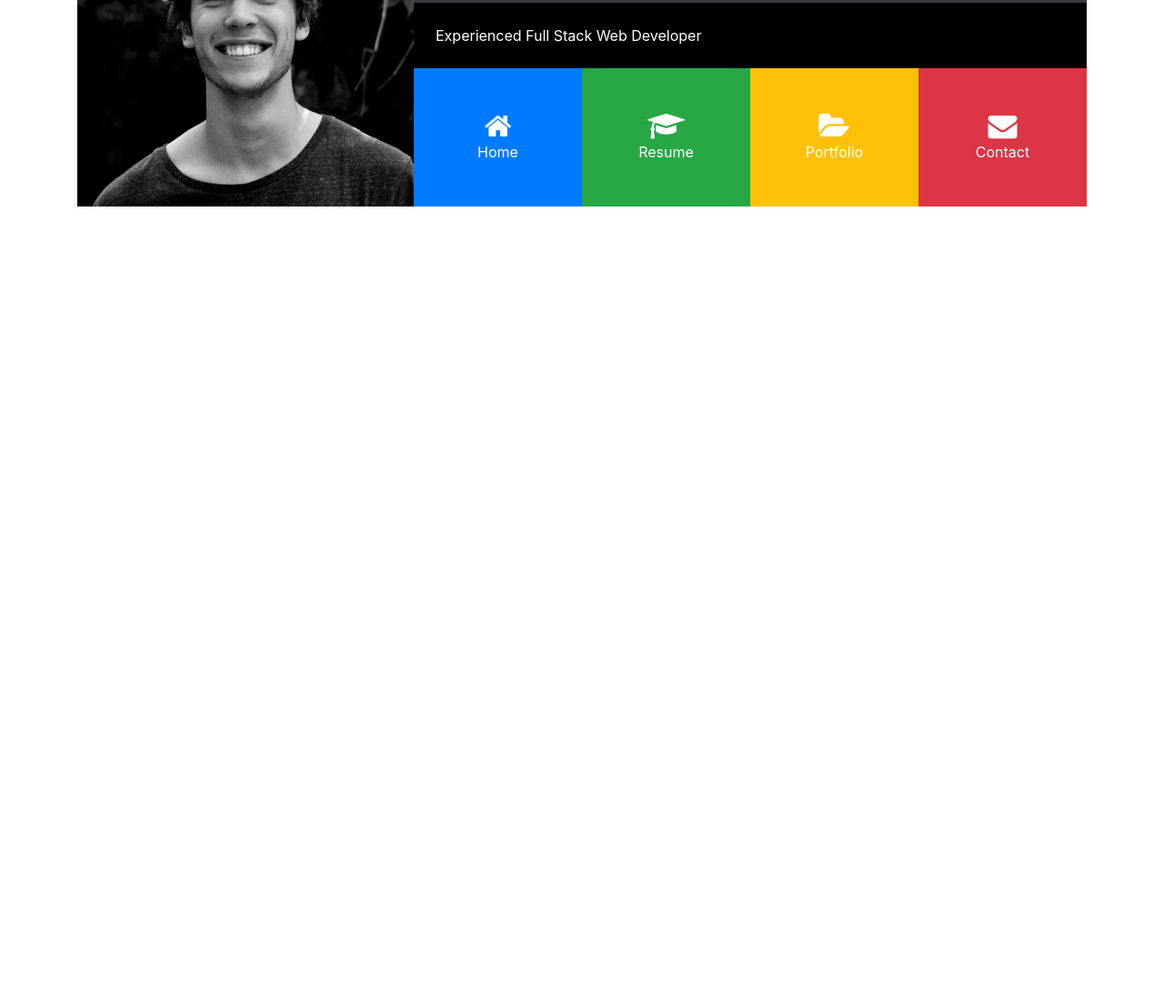
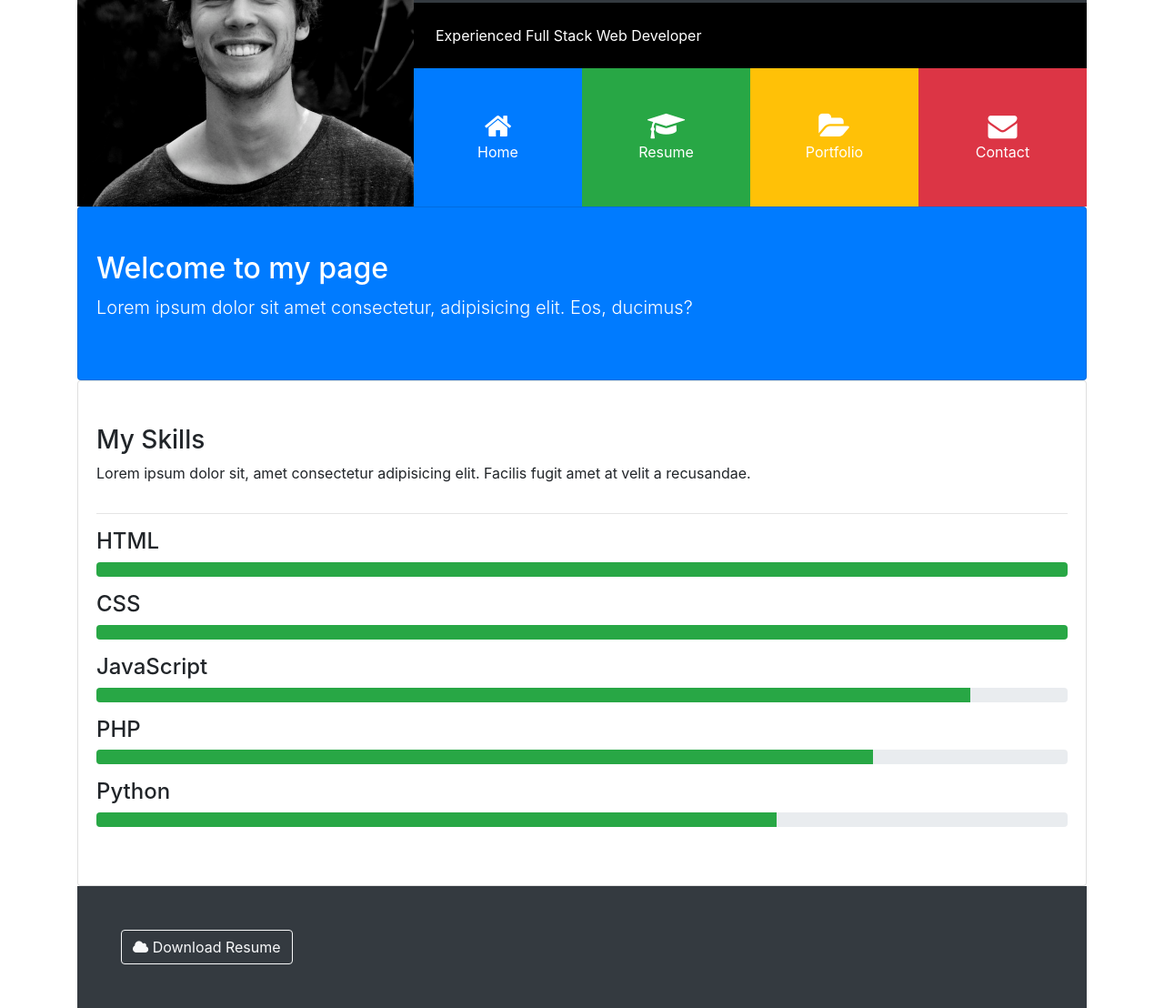
Before and after one commit to JayKamana/Portfoliogrid, a website: page src/index.html in a window 1280 px wide. Shown: the part 168-1276 px from the top of the page at 91% size. Before the commit the page ends 800 px from the top, so only its background shows below. Drawn offline with nearby package versions, Linux system fonts and the light colour scheme.

Commit message:
add home section

```diff
--- a/src/index.html
+++ b/src/index.html
@@ -47,7 +47,7 @@
                         </div>
                         <div>
                             <div class="d-flex flex-row text-white align-items-stretch text-center">
-                                <div class="port-item p-4 bg-primary">
+                                <div class="port-item p-4 bg-primary" data-toggle="collapse" data-target="#home">
                                     <i class="fa fa-home d-block"></i>
                                     Home
                                 </div>
@@ -60,9 +60,9 @@
                                     Portfolio
                                 </div>
                                 <div class="port-item p-4 bg-danger">
-                                        <i class="fa fa-envelope d-block"></i>
-                                        Contact
-                                    </div>
+                                    <i class="fa fa-envelope d-block"></i>
+                                    Contact
+                                </div>
                             </div>
                         </div>
 
@@ -70,6 +70,48 @@
                 </div>
             </div>
         </header>
+
+        <!-- HOME -->
+    <div id="home" class="collapse show">
+        <div class="card card-body bg-primary text-white py-5">
+            <h2>Welcome to my page</h2>
+            <p class="lead">Lorem ipsum dolor sit amet consectetur, adipisicing elit. Eos, ducimus?</p>
+        </div>
+        <div class="card card-body py-5">
+            <h3>My Skills</h3>
+            <p>Lorem ipsum dolor sit, amet consectetur adipisicing elit. Facilis fugit amet at velit a recusandae.</p>
+            <hr>
+            <h4>HTML</h4>
+            <div class="progress mb-3">
+                <div class="progress-bar bg-success" style="width:100%"></div>
+            </div>
+            <h4>CSS</h4>
+            <div class="progress mb-3">
+                <div class="progress-bar bg-success" style="width:100%"></div>
+            </div>
+            <h4>JavaScript</h4>
+            <div class="progress mb-3">
+                <div class="progress-bar bg-success" style="width:90%"></div>
+            </div>
+            <h4>PHP</h4>
+            <div class="progress mb-3">
+                <div class="progress-bar bg-success" style="width:80%"></div>
+            </div>
+            <h4>Python</h4>
+            <div class="progress mb-3">
+                <div class="progress-bar bg-success" style="width:70%"></div>
+            </div>
+        </div>
+    </div>
+
+    <!-- FOOTER -->
+    <footer id="main-footer" class="p-5 bg-dark text-white">
+        <div class="row">
+            <div class="col-md-6">
+                <a href="#" class="btn btn-outline-light"><i class="fa fa-cloud"></i> Download Resume</a>
+            </div>
+        </div>
+    </footer>
     </div>
 
 
```
